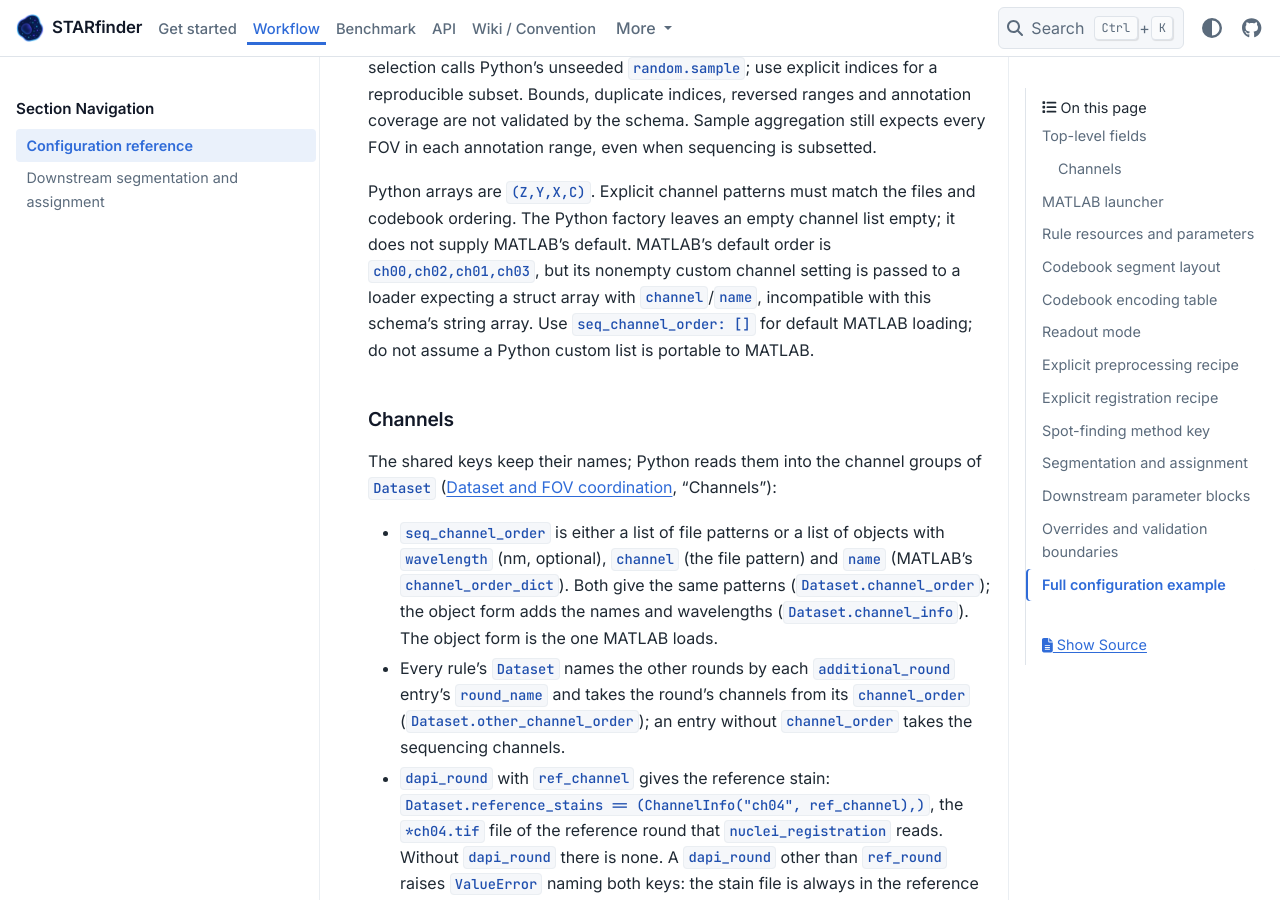
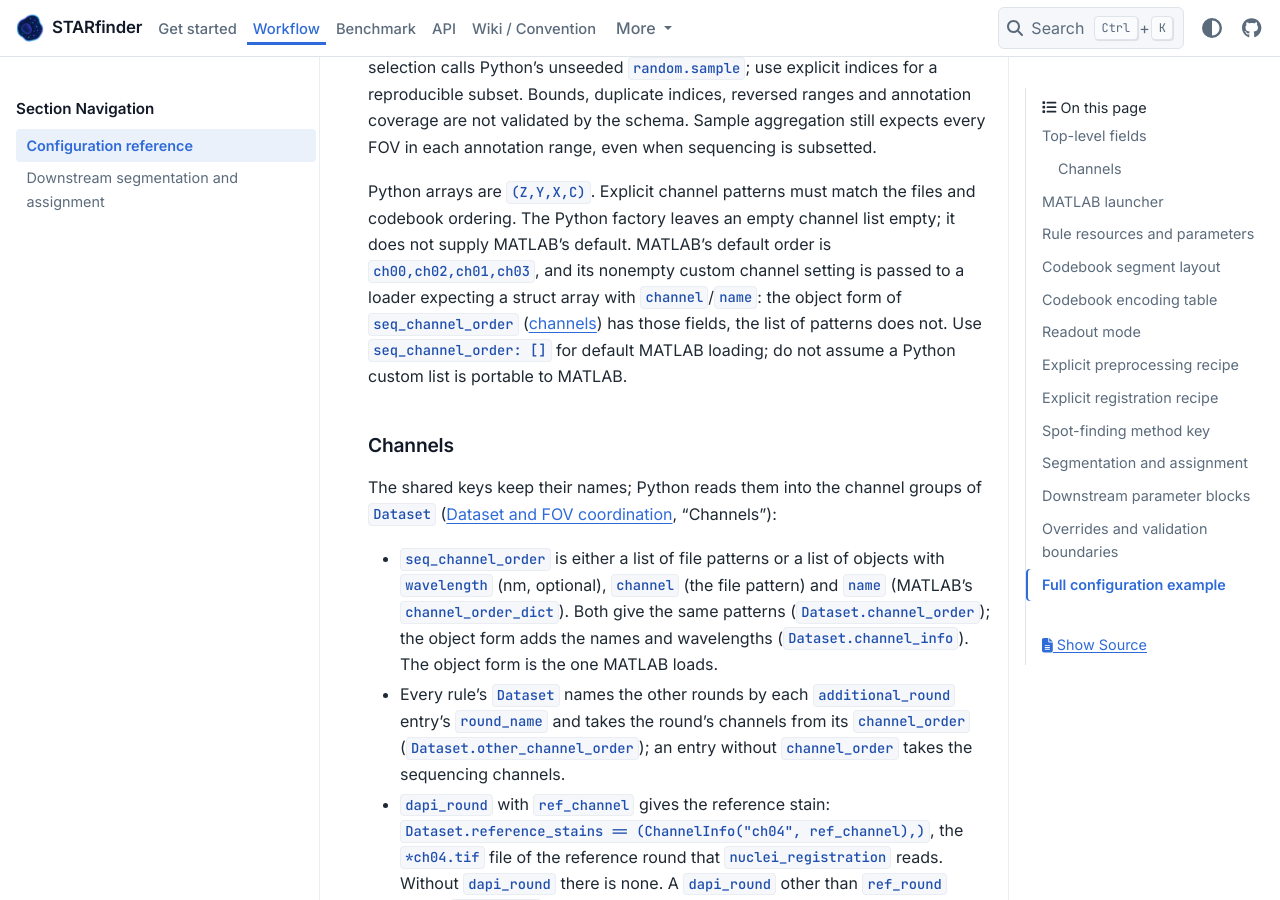
Before and after one commit to wanglab-broad/starfinder, a Sphinx documentation site: the page built from docs/workflow-configuration.md, in a window 1280 px wide and 900 px high, scrolled down 3786 px. Built offline with Sphinx 7.4.7 and the PyData theme 0.15.4, drawn with Linux system fonts in a browser that asks for light colours.

Commit message:
fix(w-336): address review findings (record channel name and…)
The repair is done and the A19 hash lists match. I ran the A19 hash
script (HASH_SCRIPT of test/test_assignment.py) once on base 219813e and
once on the delivered revision 93785ac, each run checked to import
starfinder from its own tree. The two saved lists are byte-identical (16
table hashes over 5 result sets), so the base comparison for the
no-result-change criterion now has evidence. As the operator note
allowed, I also corrected one sentence in docs/workflow-configuration.md
that still called the schema's channel list a "string array". No code or
test changed.

Linear-Issue: W-336

```diff
--- a/docs/workflow-configuration.md
+++ b/docs/workflow-configuration.md
@@ -60,9 +60,10 @@
 Python arrays are `(Z,Y,X,C)`. Explicit channel patterns must match the files
 and codebook ordering. The Python factory leaves an empty channel list empty;
 it does not supply MATLAB's default. MATLAB's default order is
-`ch00,ch02,ch01,ch03`, but its nonempty custom channel setting is passed to a
-loader expecting a struct array with `channel`/`name`, incompatible with this
-schema's string array. Use `seq_channel_order: []` for default MATLAB loading;
+`ch00,ch02,ch01,ch03`, and its nonempty custom channel setting is passed to a
+loader expecting a struct array with `channel`/`name`: the object form of
+`seq_channel_order` ([channels](#channels)) has those fields, the list of
+patterns does not. Use `seq_channel_order: []` for default MATLAB loading;
 do not assume a Python custom list is portable to MATLAB.
 
 ### Channels
```
